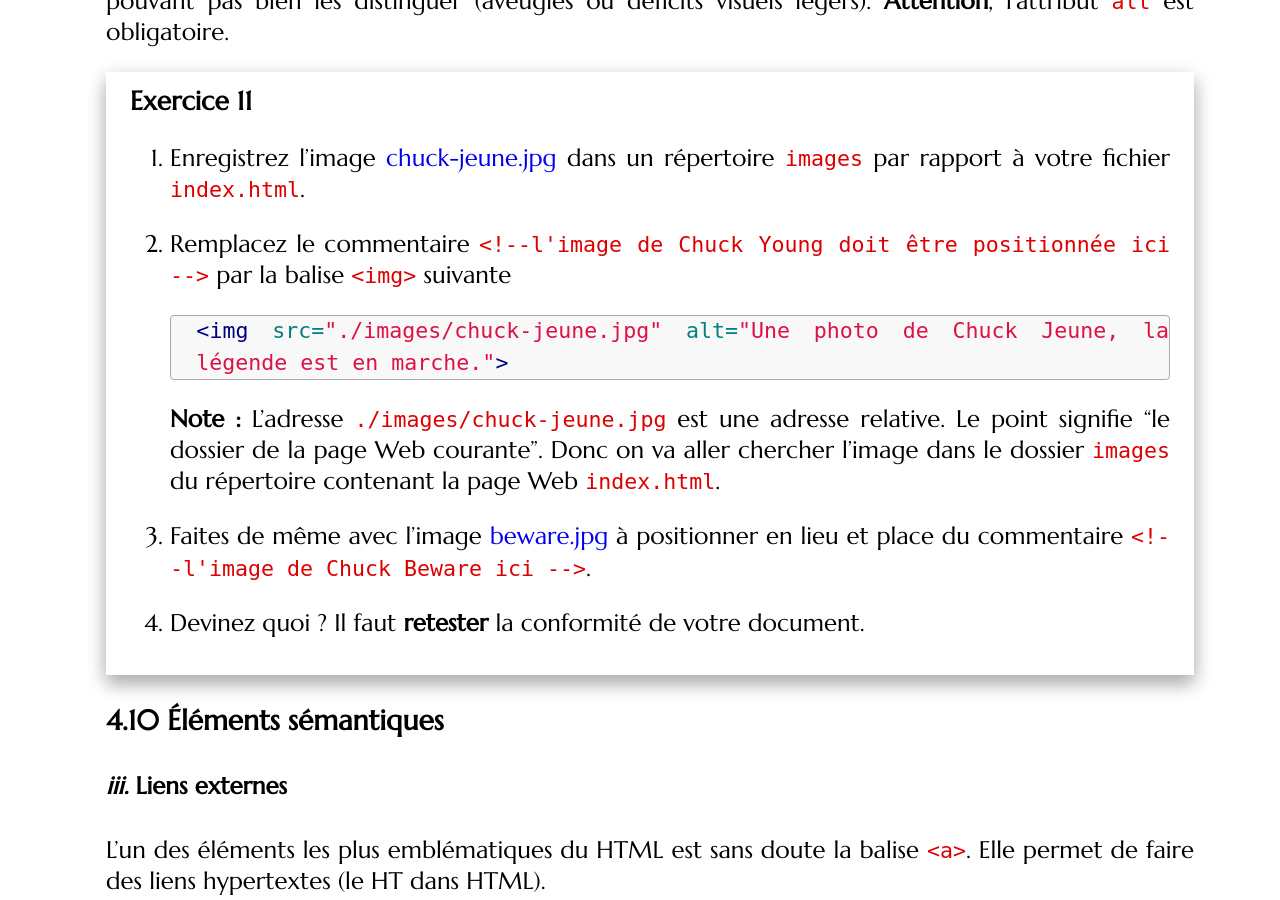
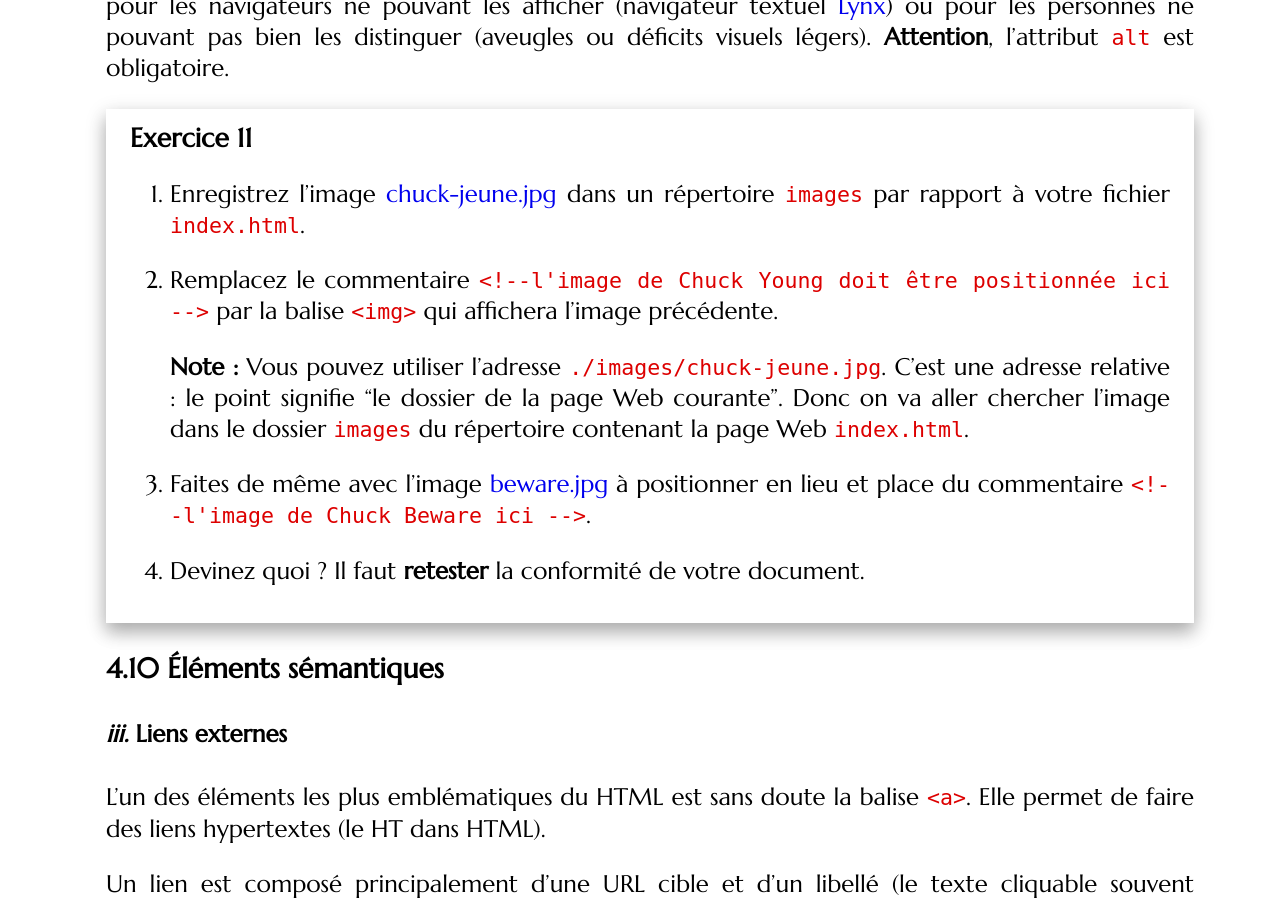
Before and after one commit to romainlebreton/R1.02-DeveloppementInterfacesWeb, a Jekyll site: the page built from tutorials/tutorial1_1.md, in a window 1280 px wide and 900 px high, scrolled down 10644 px. Built offline with Jekyll 4.4.1, drawn with Linux system fonts in a browser that asks for light colours; some web fonts are replaced; comment, search, counter and statistics services are not loaded; some of the changed text lies outside the part shown.

Commit message:
modif Fab TD1

````diff
--- a/tutorials/tutorial1_1.md
+++ b/tutorials/tutorial1_1.md
@@ -166,8 +166,9 @@ mais complet).
 
    1. **Retestez** la conformité de votre document.
 
-4. La dernière erreur nous parle d'un élément `head` auquel il manque un `title`.
-Corrigez votre page Web en insérant un titre après le `<meta>`.
+4. La dernière erreur nous parle d'un élément `head` auquel il manque un
+`title`.  Corrigez votre page Web en insérant un titre après le
+`<meta>`. Avez-vous trouvé ce qui change à l'affichage ?
 
    ```html
    <title>Le site non officiel de Chuck Norris</title>
@@ -448,16 +449,16 @@ légers). **Attention**, l'attribut `alt` est obligatoire.
 répertoire `images` par rapport à votre fichier `index.html`.
 
 2. Remplacez le commentaire `<!--l'image de Chuck Young doit être positionnée
-ici -->` par la balise `<img>` suivante
+ici -->` par la balise `<img>` qui affichera l'image précédente.
 
-   ```html
-   <img src="./images/chuck-jeune.jpg" alt="Une photo de Chuck Jeune, la légende est en marche.">
-   ```
+   <!-- ```html -->
+   <!-- <img src="./images/chuck-jeune.jpg" alt="Une photo de Chuck Jeune, la légende est en marche."> -->
+   <!-- ``` -->
 
-   **Note :** L'adresse `./images/chuck-jeune.jpg` est une adresse relative. Le
-     point signifie "le dossier de la page Web courante". Donc on va aller
-     chercher l'image dans le dossier `images` du répertoire contenant la page
-     Web `index.html`.
+   **Note :** Vous pouvez utiliser l'adresse `./images/chuck-jeune.jpg`. C'est
+     une adresse relative : le point signifie "le dossier de la page Web
+     courante". Donc on va aller chercher l'image dans le dossier `images` du
+     répertoire contenant la page Web `index.html`.
 
 3. Faites de même avec l'image [beware.jpg]({{site.baseurl}}/assets/beware.jpg)
    à positionner en lieu et place du commentaire `<!--l'image de Chuck Beware
````
Also changed, not shown: other parts of tutorials/tutorial1_1.md (+1 -1 lines), assets/magnifying.png.
